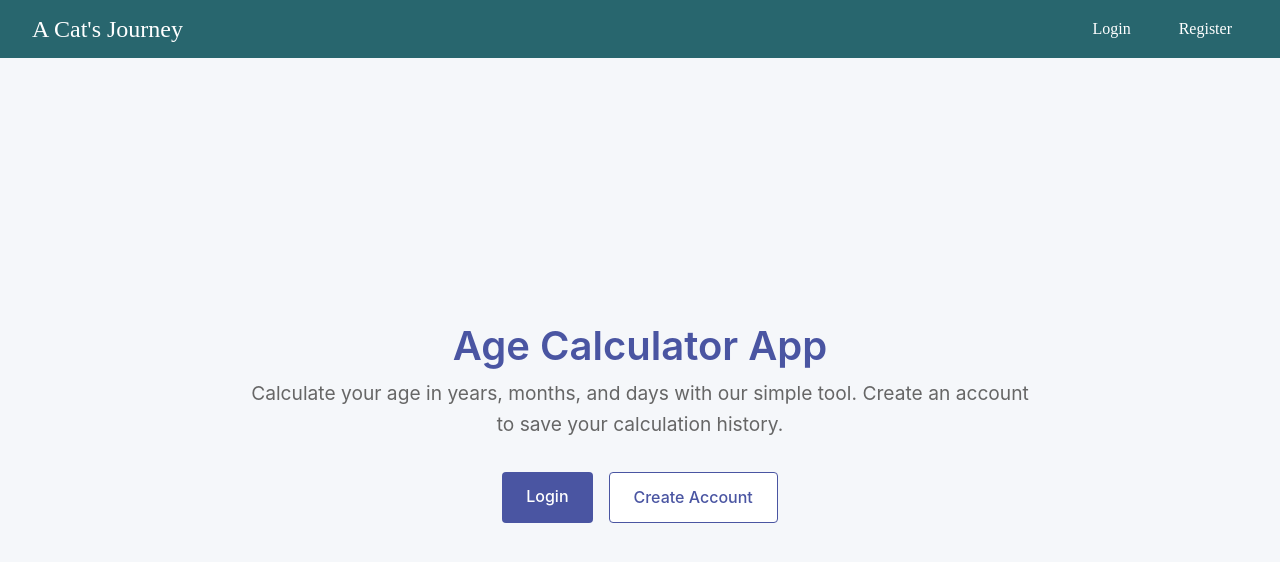
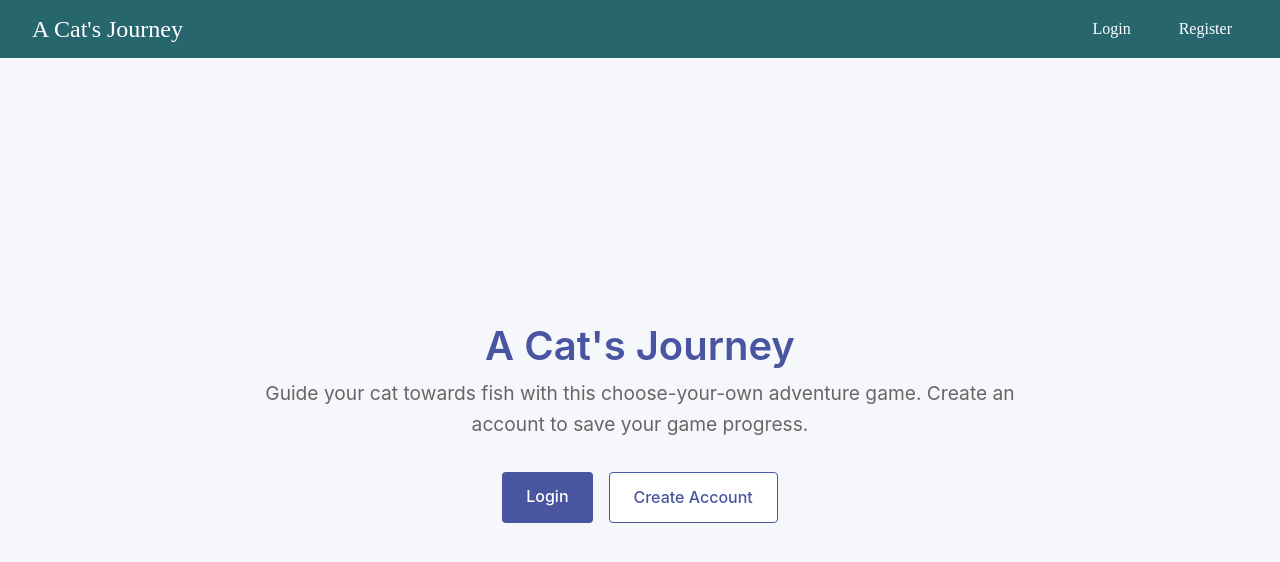
Before and after one commit to darbyuw/final-project-hcde-438, a React (Vite) app in the folder final-proj/: page / in a window 1280 px wide. Shown: the top 562 px of the page. Built offline with nearby package versions, Linux system fonts and the light colour scheme; no server answers; a web font is replaced by a local one.

Commit message:
trying to fix the api

```diff
--- a/final-proj/src/App.jsx
+++ b/final-proj/src/App.jsx
@@ -43,6 +43,7 @@ import Home from "./pages/Home/Home";
 import Login from "./pages/Login/Login";
 import Register from "./pages/Register/Register";
 import Dashboard from "./pages/Dashboard/Dashboard";
+import Quote from "./components/Quote/Quote";
 // import Profile from "./pages/Profile/Profile";
 import "./App.css";
 
@@ -61,7 +62,7 @@ function App() {
                 path="/dashboard"
                 element={
                   <ProtectedRoute>
-                    <Dashboard />
+                    <Quote />
                   </ProtectedRoute>
                 }
               />
--- a/final-proj/src/components/Quote/Quote.jsx
+++ b/final-proj/src/components/Quote/Quote.jsx
@@ -9,16 +9,16 @@ const [quoteData, setQuoteData] = useState(null);
   useEffect(() =>{
     const fetchQuote = async () => {
       try {
-        const response = await fetch("https://zenquotes.io/api/quotes/");
+        const response = await fetch("https://zenquotes.io/api/random");
         const data = await response.json();
         setQuoteData(data[0]);
       }
       catch (error) {
         console.log("Error fetching quote:", error.message);
       }
-    }
+    };
     fetchQuote();
-  })
+  }, []);
 
  // TODO: add this to the questions page and render the questions page after logging in
 return (
@@ -32,8 +32,6 @@ return (
         )}
     </div>
     );
-
-
     };
 
     export default Quote;
--- a/final-proj/src/pages/Home/Home.jsx
+++ b/final-proj/src/pages/Home/Home.jsx
@@ -8,10 +8,10 @@ const Home = () => {
   return (
     <div className="home-container">
       <div className="home-content">
-        <h1>Age Calculator App</h1>
+        <h1>A Cat's Journey</h1>
         <p className="home-description">
-          Calculate your age in years, months, and days with our simple tool.
-          Create an account to save your calculation history.
+          Guide your cat towards fish with this choose-your-own adventure game.
+          Create an account to save your game progress.
         </p>
 
         <div className="cta-buttons">
```
Also changed, not shown: final-proj/src/pages/Questions/Questions.jsx (+22 -22 lines).
